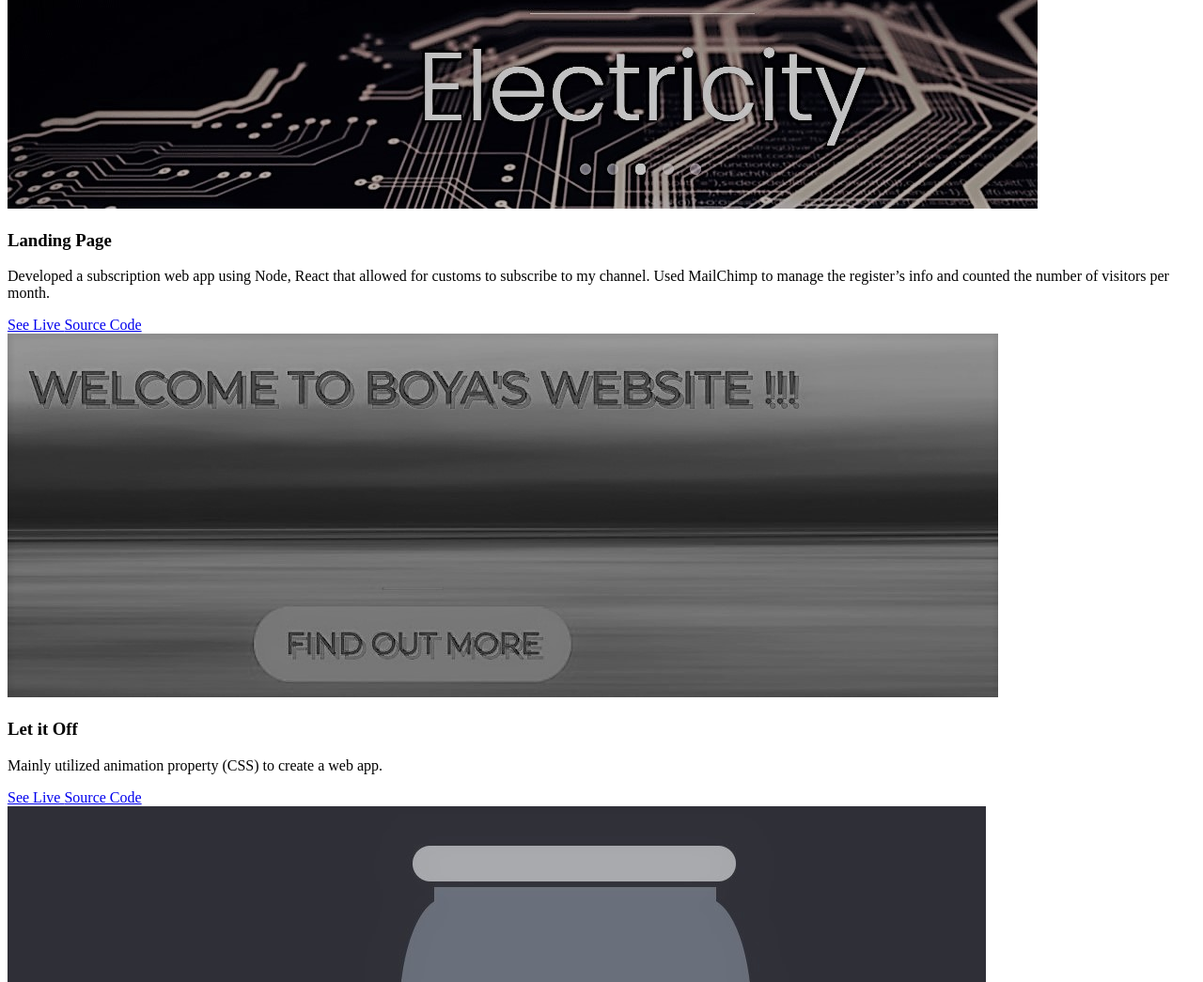
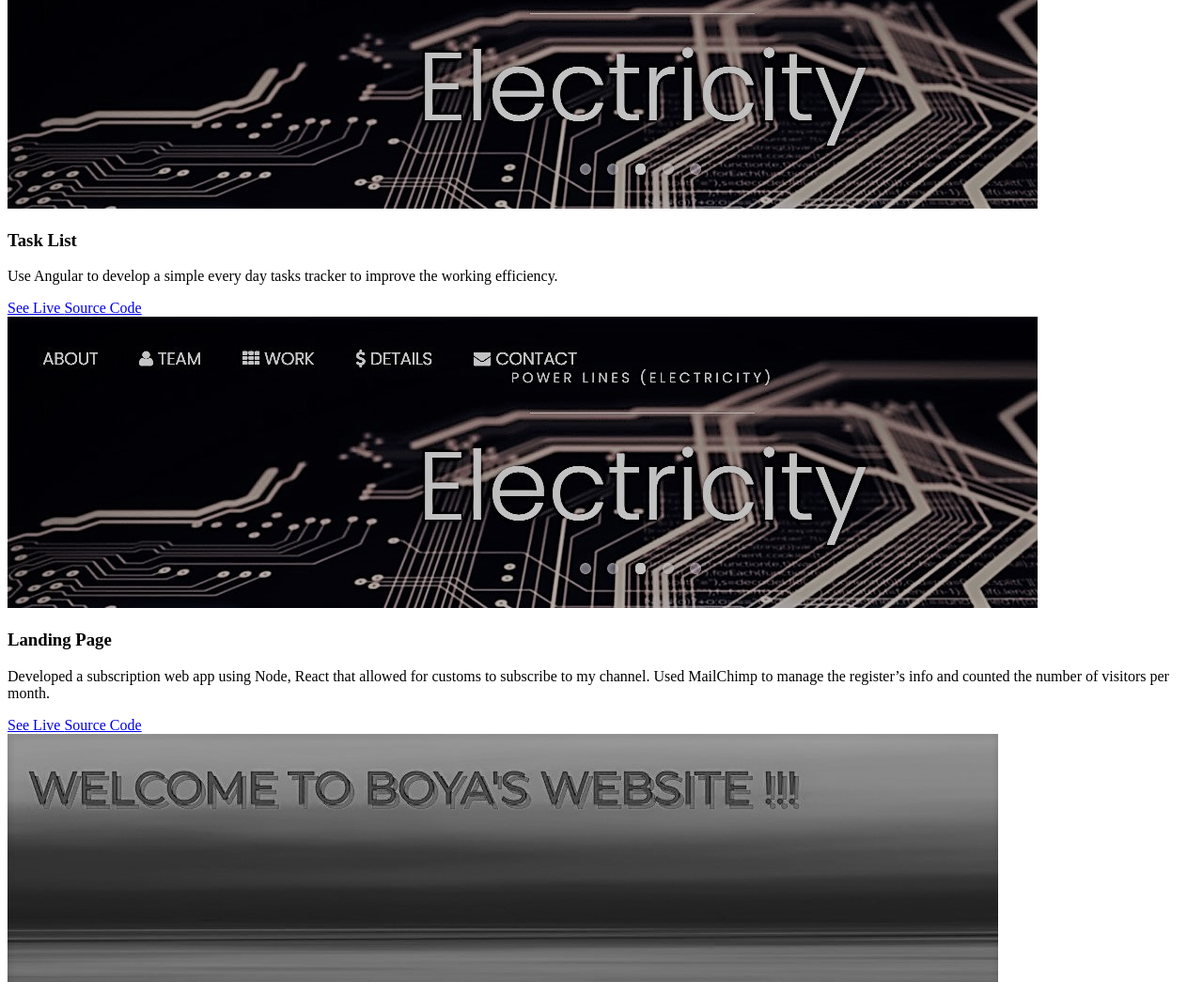
Before and after one commit to Aubrey-Zhang/Resume, a website: page src/template.html in a window 1280 px wide. Shown: the part 873-1918 px from the top of the page at 94% size. Drawn offline with nearby package versions, Linux system fonts and the light colour scheme.

Commit message:
Update template.html

```diff
--- a/src/template.html
+++ b/src/template.html
@@ -126,6 +126,35 @@
           </div>
           <!-- /END Project -->
 
+          <!-- Each .row is a project -->
+          <div class="row">
+            <div class="col-lg-4 col-sm-12">
+              <div class="project-wrapper__text">
+                <h3 class="project-wrapper__text-title">Task List</h3>
+                <div>
+                  <p class="mb-4">
+                    Use Angular to develop a simple every day tasks tracker to improve the working efficiency.
+                  </p>
+                </div>
+                <a target="_blank" class="cta-btn cta-btn--hero" href="https://aubrey-zhang.github.io/AngularPro1/">
+                  See Live
+                </a>
+                <a target="_blank" class="cta-btn text-color-main" href="https://github.com/Aubrey-Zhang/AngularPro1/tree/main">
+                  Source Code
+                </a>
+              </div>
+            </div>
+            <div class="col-lg-8 col-sm-12">
+              <div class="project-wrapper__image">
+                <a href="https://aubrey-zhang.github.io/EclipseProject/" target="_blank">
+                  <div data-tilt class="thumbnail rounded">
+                    <img class="img-fluid" src="./assets/eclipse.jpg" />
+                  </div>
+                </a>
+              </div>
+            </div>
+          </div>
+          <!-- /END Project -->
           <!-- Each .row is a project -->
           <div class="row">
             <div class="col-lg-4 col-sm-12">
```
